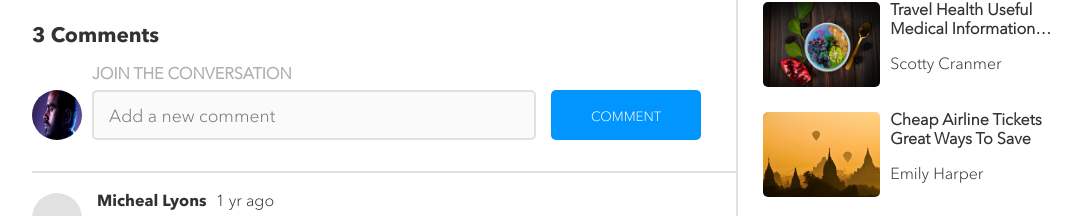
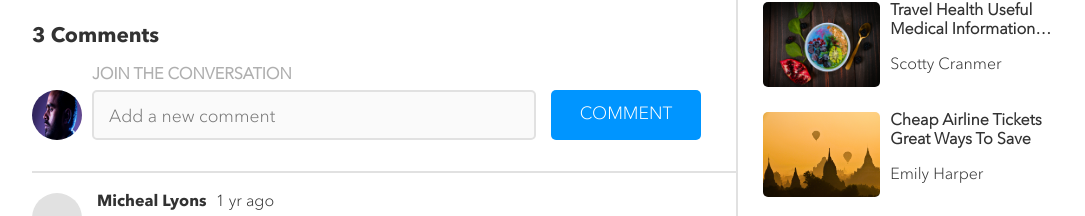
Before and after one commit to john-martinez/johnray-martinez-brainflix, a React (Create React App) app in the folder sprint-1/: page / in a window 1280 px wide. Shown: the part 895-1111 px from the top of the page, without its empty margins (96-1181 px from the left). Built offline with nearby package versions, Linux system fonts and the light colour scheme; grey boxes are pictures that could not be loaded.

Commit message:
Fixed button padding on brekapoints for CommentForm component

```diff
--- a/sprint-1/src/assets/Partials/_mixins.scss
+++ b/sprint-1/src/assets/Partials/_mixins.scss
@@ -19,7 +19,7 @@
     }
     &__picture { margin-top: 24px; height: 50px; width: 50px }
     &__input { overflow-y: hidden }
-    &__button { margin: 0 25px 0 15px; max-width: 150px}
+    &__button { margin: 0 25px 0 15px; max-width: 150px; padding: 0}
     @content;
 }
 
@@ -31,6 +31,6 @@
     }
     &__picture { margin-top: 27px; height: 55px; width: 55px }
     &__input { overflow-y: visible}
-    &__button { margin: 15px 12px 0 0; max-width: 100% }
+    &__button { margin: 15px 12px 0 0; max-width: 100%; padding: 20px 0 }
     @content;
 }
--- a/sprint-1/src/components/CommentForm/CommentForm.scss
+++ b/sprint-1/src/components/CommentForm/CommentForm.scss
@@ -17,6 +17,7 @@
         border: none;
         border-radius: 5px;
         color: white;
+        font-size: 1.1rem;
 
         cursor: pointer;
         &:hover {
--- a/sprint-1/src/components/VideoPlayer/VideoPlayer.scss
+++ b/sprint-1/src/components/VideoPlayer/VideoPlayer.scss
@@ -33,7 +33,7 @@
 
     &__play-button {
         width: 40px;
-        &:hover { background-color: rgba(0,0,0,0.6) }
+        &:hover { background-color: rgba(0,0,0,0.7) }
     }
     &__side {
         padding: 0;
```
Also changed, not shown: sprint-1/src/components/VideoPlayer/VideoPlayer.jsx (line endings or trailing spaces).
